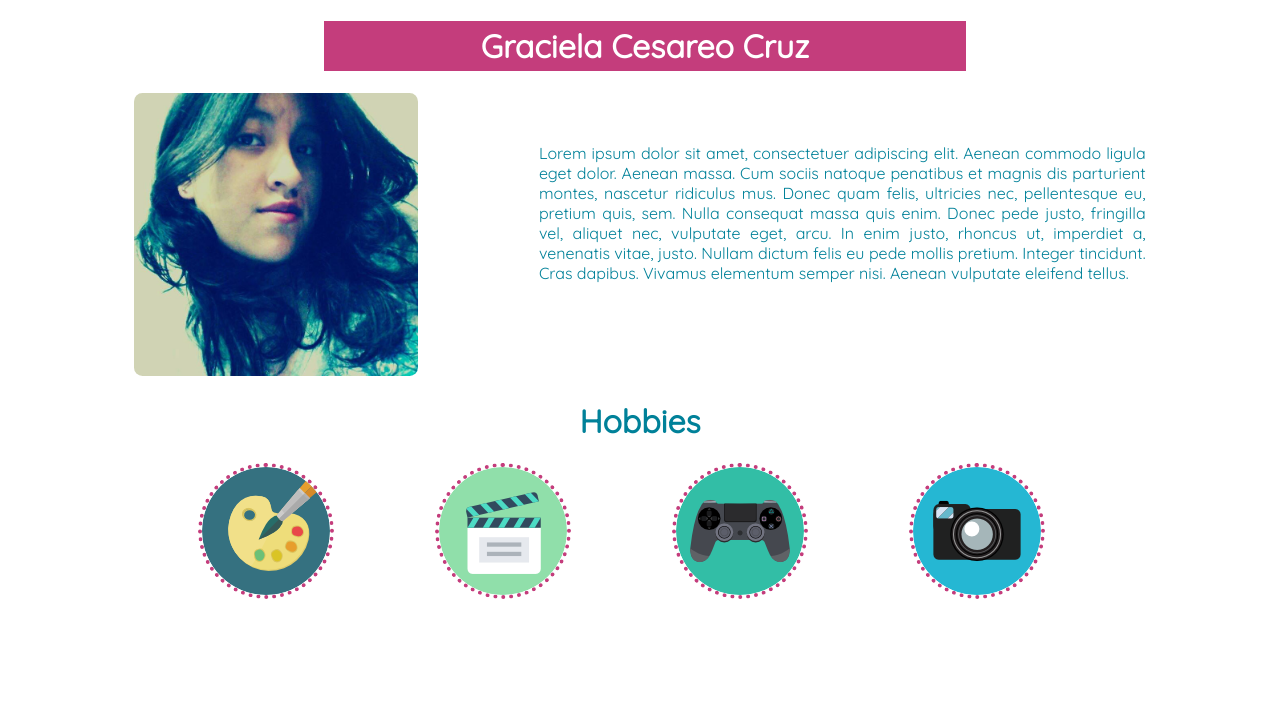
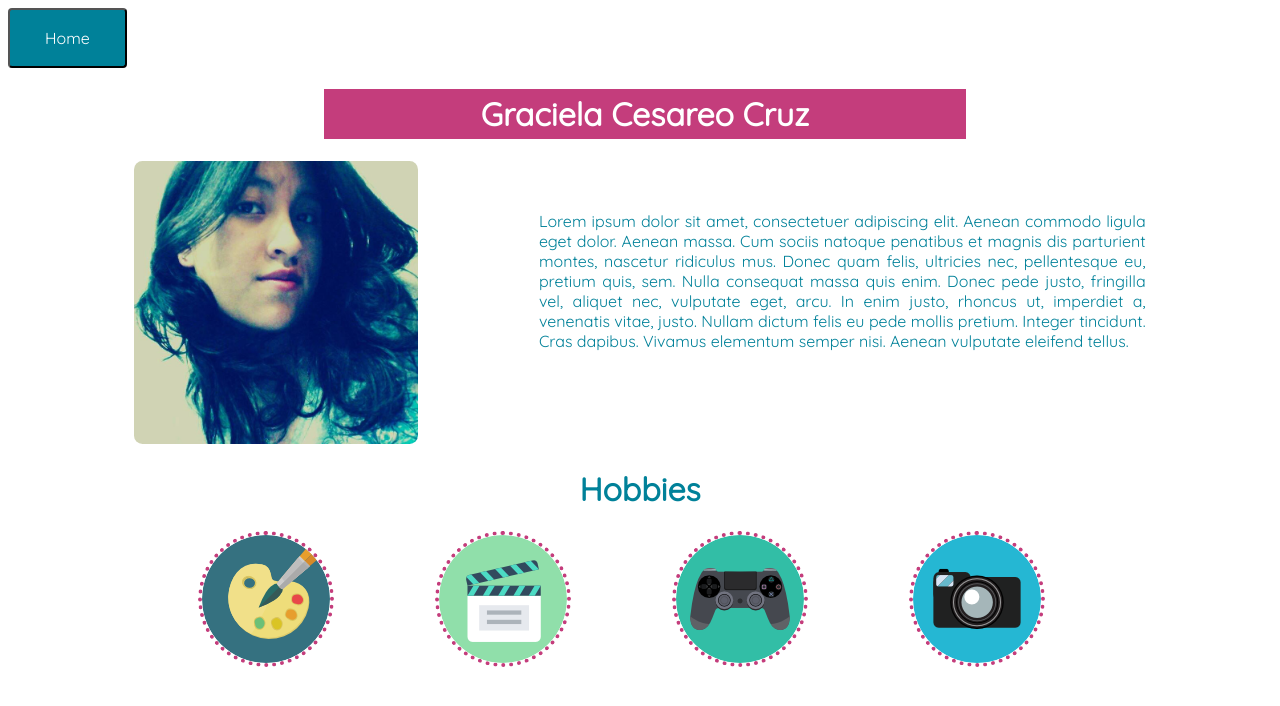
Before and after one commit to joshseve/Intelectuales, a plain HTML site: page Grace/grace.html in a window 1280 px wide. Drawn offline with Linux system fonts and the light colour scheme.

Commit message:
boton agregado

```diff
--- a/Grace/assets/css/grace.css
+++ b/Grace/assets/css/grace.css
@@ -1,3 +1,22 @@
+.regreso {
+  background-color: #008199;
+  padding: 18px 35px;
+  display: inline-block;
+  font-size: 16px;
+  border-radius: 4px;
+}
+
+#home {
+  color: #FFF;
+  font-family: 'Quicksand', sans-serif;
+  text-align: center;
+  text-decoration: none;
+}
+
+.regreso:hover {
+  background-color: #C43D7C;
+}
+
 #nombreGrace {
   font-family: 'Quicksand', sans-serif;
   text-align: center;
--- a/Grace/grace.html
+++ b/Grace/grace.html
@@ -7,6 +7,7 @@
     <title></title>
   </head>
   <body>
+      <button type="button" class="regreso"><a id="home" href="#">Home</a></button>
       <h1 id="nombreGrace">Graciela Cesareo Cruz</h1>
       <section class="seccionCentro">
         <div class="photo">
```
Lines whose indentation alone changed are shown as unchanged.
